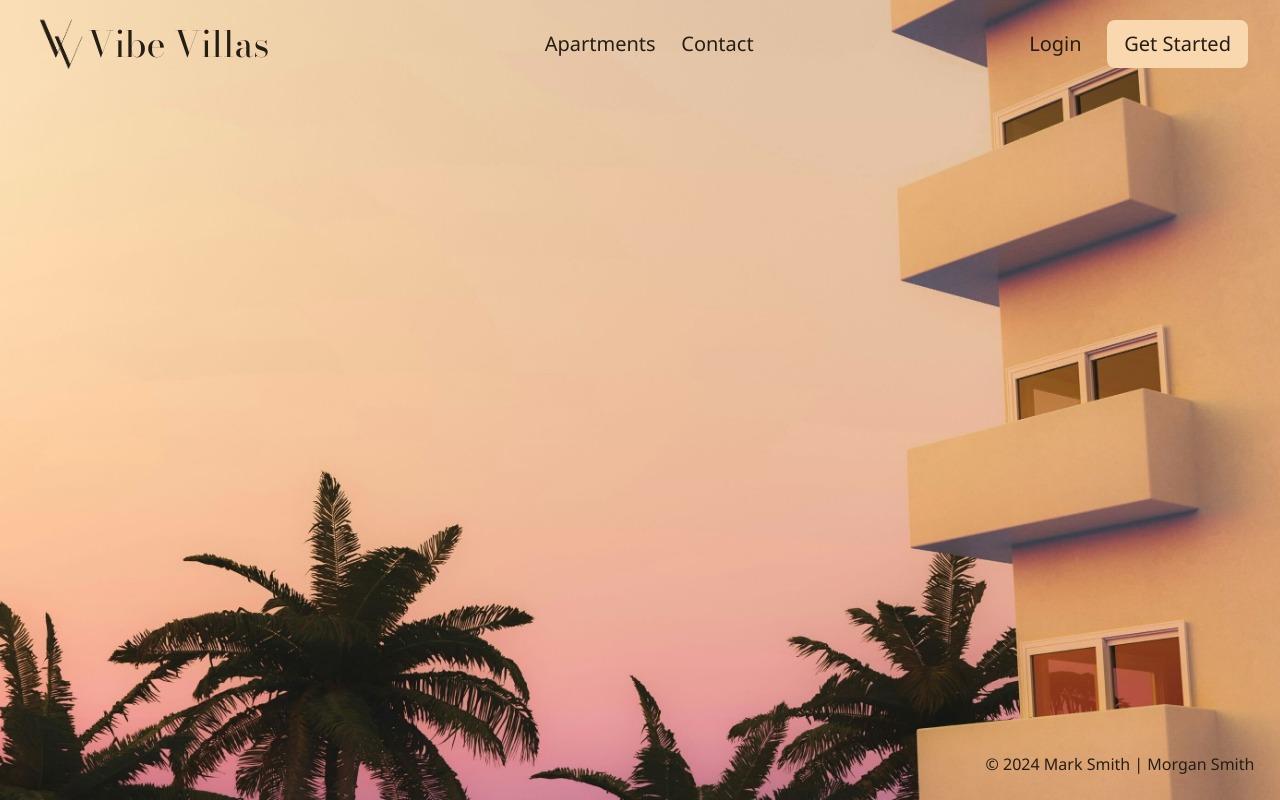
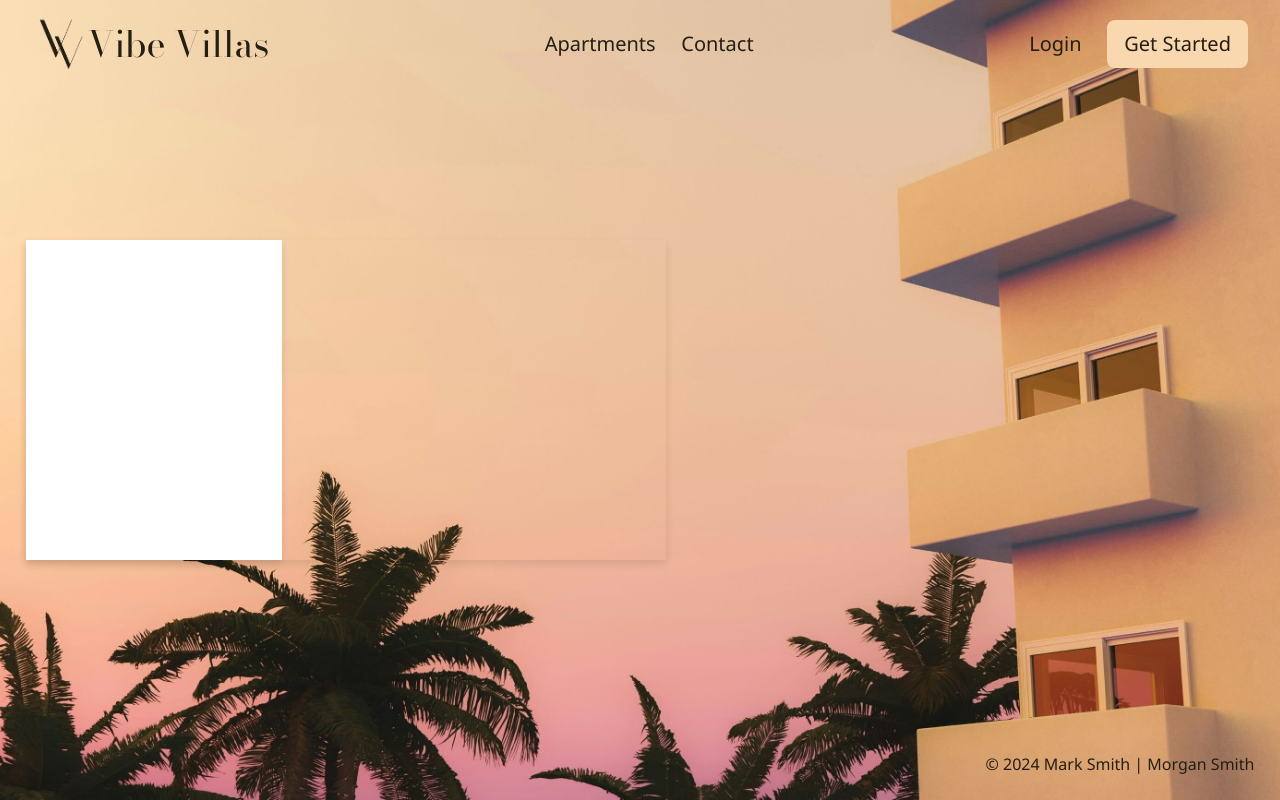
Before and after one commit to learn-academy-2024-alpha/apartment-app-frontend-the-smiths, a React (Create React App) app: page / in a window 1280 px wide. Built offline with nearby package versions, Linux system fonts and the light colour scheme.

Commit message:
home page

```diff
--- a/src/App.css
+++ b/src/App.css
@@ -115,3 +115,25 @@ body {
 }
 
 /* *---PAGES---* */
+
+/* Home */
+
+.card-container {
+  height: 40vh;
+  width: 50vw;
+  position: absolute;
+  top: 30vh;
+  left: 2vw;
+  box-shadow: 0 4px 8px rgba(0, 0, 0, 0.1);
+  /* background-color: var(--clr-almost-black); */
+}
+
+.card-left {
+  background-color: #fff;
+  height: 100%;
+  width: 40%;
+  box-shadow: 0 4px 8px rgba(0, 0, 0, 0.1);
+}
+
+.card-right {
+}
--- a/src/App.js
+++ b/src/App.js
@@ -1,9 +1,11 @@
 import React, { useState } from "react"
+import { Routes, Route } from "react-router-dom"
 import mockUsers from "./mockUsers.js"
 import mockApartments from "./mockApartments.js"
 import "./App.css"
 import Header from "./components/Header.js"
 import Footer from "./components/Footer.js"
+import Home from "./pages/Home.js"
 
 const App = () => {
   const [currentUser, setCurrentUser] = useState(mockUsers[0])
@@ -12,6 +14,9 @@ const App = () => {
   return (
     <>
       <Header />
+      <Routes>
+        <Route path="/" element={<Home />} />
+      </Routes>
       <Footer />
     </>
   )
--- /dev/null
+++ b/src/pages/Home.js
@@ -0,0 +1,12 @@
+import React from "react"
+
+const Home = () => {
+  return (
+    <div className="card-container">
+      <div className="card-left"></div>
+      <div className="card-right"></div>
+    </div>
+  )
+}
+
+export default Home
```
